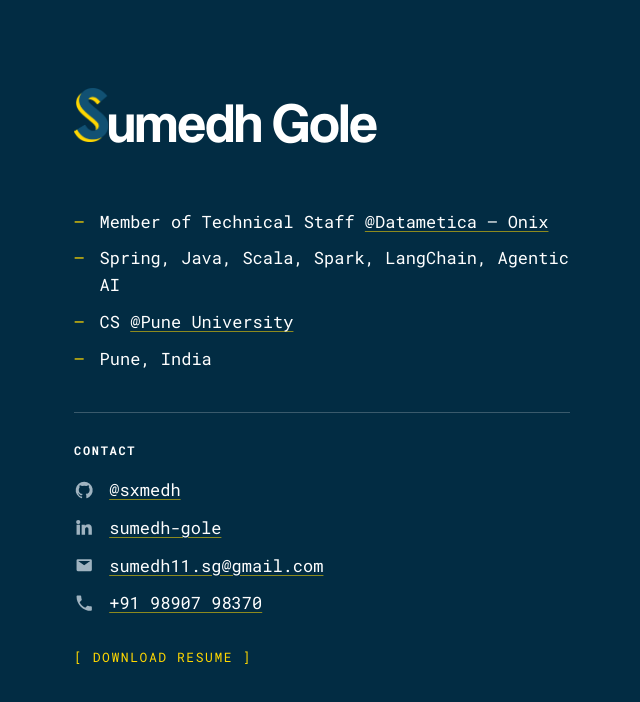
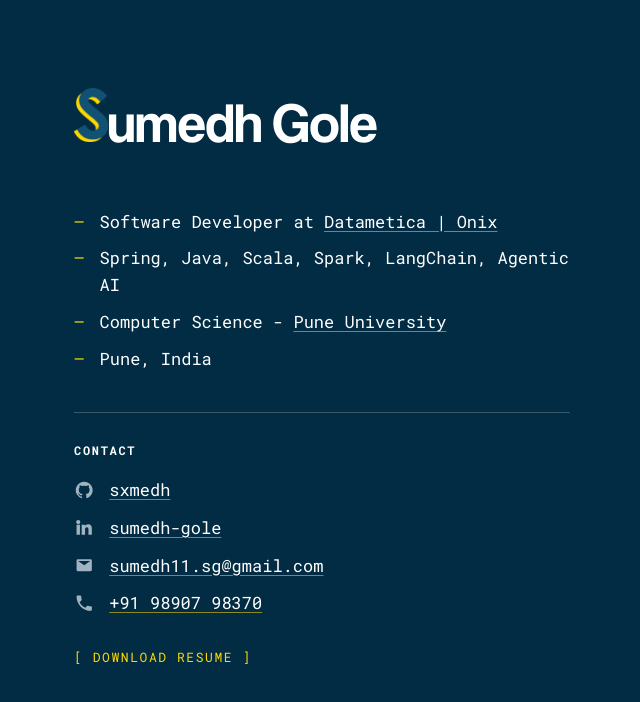
Before and after one commit to sxmedh/Portfolio, a React (Create React App) app: page / in a window 1280 px wide. Shown: the top 702 px of the page, without its empty margins (318-958 px from the left). Built offline with nearby package versions, Linux system fonts and the light colour scheme; the HTML template or start-up script is replaced by a standard one.

Commit message:
better ui

```diff
--- a/src/App.js
+++ b/src/App.js
@@ -25,7 +25,7 @@ const ICONS = {
 };
 
 const CONTACT = [
-  ["GitHub", GITHUB, "@sxmedh"],
+  ["GitHub", GITHUB, "sxmedh"],
   ["LinkedIn", LINKEDIN, "sumedh-gole"],
   ["Email", `mailto:${EMAIL}`, EMAIL],
   ["Phone", `tel:${PHONE.replace(/\s/g, "")}`, PHONE],
@@ -70,11 +70,12 @@ const App = () => {
 
       <ul className="facts">
         <li>
-          Member of Technical Staff <Link href={ONIX}>@Datametica – Onix</Link>
+          Software Developer at <Link href={ONIX}>Datametica | Onix</Link>
         </li>
         <li>Spring, Java, Scala, Spark, LangChain, Agentic AI</li>
         <li>
-          CS <Link href="https://www.unipune.ac.in/">@Pune University</Link>
+          Computer Science -{" "}
+          <Link href="https://www.unipune.ac.in/">Pune University</Link>
         </li>
         <li>Pune, India</li>
       </ul>
```
